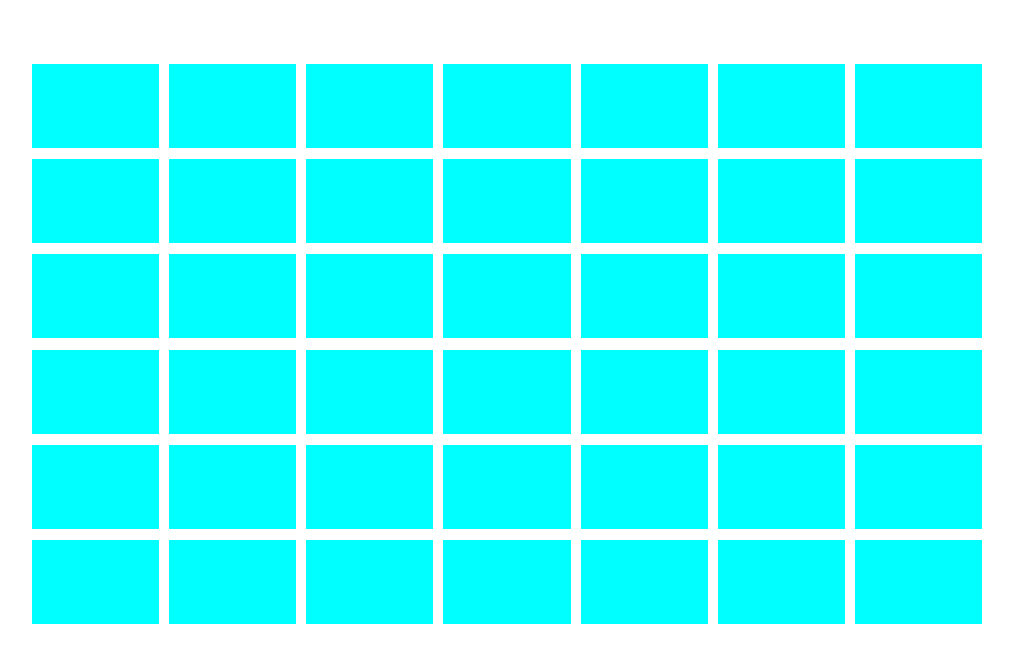
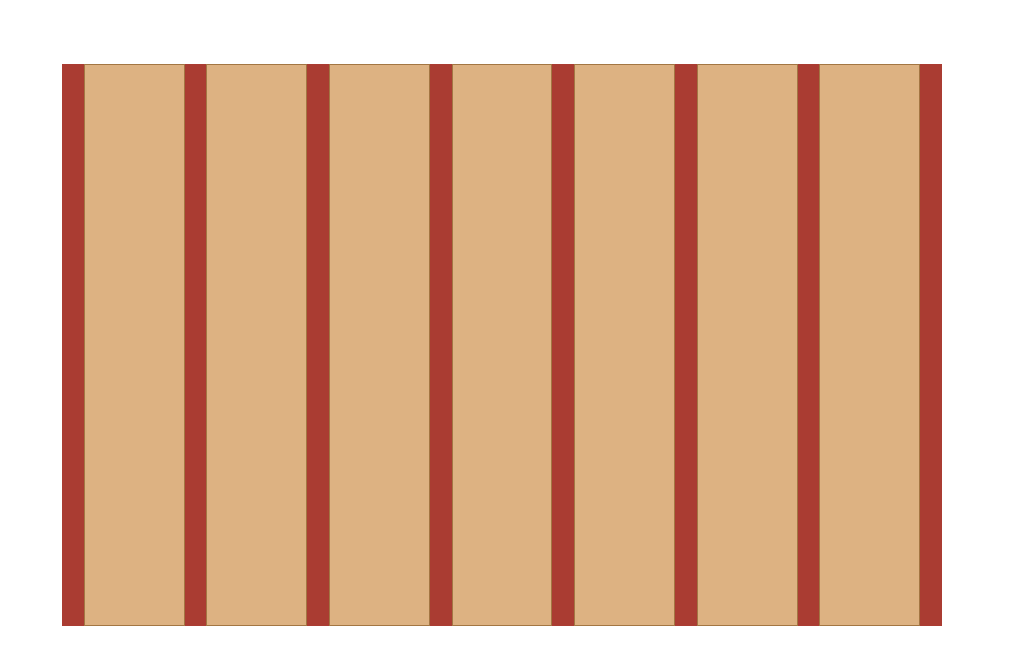
Before and after one commit to ZBejavu/4In-a-row-Solution, a React (Create React App) app in the folder game-app/: page / in a window 1280 px wide. Shown: the top 664 px of the page, without its empty margins (138-1151 px from the left). Built offline with nearby package versions, Linux system fonts and the light colour scheme.

Commit message:
player can win the game

```diff
--- a/game-app/src/App.css
+++ b/game-app/src/App.css
@@ -1,39 +1,31 @@
 .Board{
   display: flex;
-  align-items: center;
   justify-content: center;
-  width:75%;
+  height:80vh;
+  width:110vh;
   margin-top: 5%;
 }
 .Collumn{
-  margin-left: 10px;
+  border: 1px solid  rgb(163, 118, 67);
+  background-color: rgb(221, 178, 130);
   height:70vh;
-  align-items: center;
-  justify-content: space-between;
-  width: 15%;
+  justify-content: flex-start;
+  width: 100px;
   display: flex;
   flex-direction: column-reverse;
 }
+.Collumn2{
+  background-color:rgb(170, 60, 50);
+  height:70vh;
+  justify-content: flex-start;
+  width: 20px;
+  display: flex;
+  flex-direction: column-reverse;
+  border: 1px solid  rgb(170, 60, 50);
+}
 .Square{
-  background-color: aqua;
-  height: 15%;
-  width:100%;
-}
-.player1{
-  background: radial-gradient(circle at 100px 100px, brown, rgb(219, 118, 118));
-  display: block;
-  border-radius: 50%;
-  margin-left:10%;
-  height:100%;
-  width:80%;
-}
-.player2{
-  background: radial-gradient(circle at 100px 100px, rgb(54, 42, 165), rgb(85, 146, 196));
-  display: block;
-  height:100%;
-  margin-left:10%;
-  width:80%;
-  border-radius: 50%;
+  height: 16%;
+  margin-bottom: 4%;
 }
 
 .App{
@@ -41,3 +33,47 @@
   justify-content: center;
   width:100%;
 }
+
+
+.player1 {
+  width: 90%;
+  left:5%;
+  height: 100%;
+  border-radius: 50%;
+  position: relative;
+  background: radial-gradient(circle at 50% 120%, #81e8f6, #76deef 10%, #055194 80%, #062745 100%);
+}
+
+.player1:before {
+  content: "";
+  position: absolute;
+  top: 1%;
+  left: 5%;
+  width: 90%;
+  height: 100%;
+  border-radius: 50%;
+  background: radial-gradient(circle at 50% 0px, #ffffff, rgba(255, 255, 255, 0) 58%);
+  -webkit-filter: blur(5px);
+  z-index: 2;
+}
+
+.player2 {
+  width: 90%;
+  left:5%;
+  height: 100%;
+  border-radius: 50%;
+  position: relative;
+  background: radial-gradient(circle at 50% 120%, #ff8f8f, #ff8f8f 10%, #940505 80%, #450606 100%);
+}
+.player2:before {
+  content: "";
+  position: absolute;
+  top: 1%;
+  left: 5%;
+  width: 90%;
+  height: 90%;
+  border-radius: 50%;
+  background: radial-gradient(circle at 50% 0px, #ffffff, rgba(255, 255, 255, 0) 58%);
+  -webkit-filter: blur(5px);
+  z-index: 2;
+}
--- a/game-app/src/components/Board.js
+++ b/game-app/src/components/Board.js
@@ -1,22 +1,28 @@
 import React, {useState,useEffect} from 'react';
+import checkBoard from './checkBoard';
+
 function Board() {
-    const [board, setBoard] = useState();
-    const [turn, setTurn] = useState(1);
+    const [board, setBoard] = useState([[]]);
+    const [turn, setTurn] = useState(0);
+    const [winner, setWinner] = useState();
     useEffect(() => {
+        emptyBoard();
+    },[])
+
+    function emptyBoard(){
         const gameBoard = [];
         for(let i =0; i< 7; i++){
             gameBoard[i] = [];
             for(let j =0; j<6; j++){
                 gameBoard[i][j] = 0;
             }
-        }
-        console.log(gameBoard);
+        };
         setBoard(gameBoard);
-    },[])
+        setWinner(false);
+    }
 
     function insertTurn(i){
         const myIndex = board[i].findIndex(value => value===0);
-        console.log(myIndex);
         if(myIndex === -1){
             return;
         }
@@ -28,16 +34,30 @@ function Board() {
             newBoard[i][myIndex] = 2;
             setTurn(turn+1);
         }
-        console.log(newBoard);
         setBoard(newBoard);
     }
+    useEffect(() => {
+        if(board[0][0] !== undefined){
+            const myWinner = checkBoard(board);
+            console.log(myWinner);
+            if(myWinner){
+                setWinner(myWinner);
+                setTimeout(() => {
+                    emptyBoard();
+                }, 3000);
+            }
+        }
+    },[board])
   return (
+      <>
     <div className="Board">
                 {
             !board? null :
             board.map((collumn, i) => {
-                return <div
-                onClick={() => { insertTurn(i)}}
+                return <>
+                {i===0&& <div className="Collumn2" />}
+                <div
+                onClick={() => {if(winner){return;} insertTurn(i)}}
                 className="Collumn" id={`collumn${i}`}>
                     {
                         collumn.map((square, index) => {
@@ -51,10 +71,19 @@ function Board() {
                         })
                     }
                 </div>
+                <div className="Collumn2" />
+                </>
             })
         }
-    </div>
+            </div>
+        {
+            !winner?null:
+            <div>{`The winner is : player${winner}`}</div>
+        }
+        </>
+
   );
 }
 
+
 export default Board;
--- /dev/null
+++ b/game-app/src/components/checkBoard.js
@@ -0,0 +1,20 @@
+import checkRow from './checkRow';
+import checkDiagonal from './checkDiagonal';
+import checkColumn from './checkColumn';
+function checkBoard(gameBoard){
+    let winner;
+    winner = checkRow(gameBoard);
+    if(winner){
+        return winner;
+    }
+    winner = checkColumn(gameBoard);
+    if(winner){
+        return winner;
+    }
+    winner = checkDiagonal(gameBoard);
+    if(winner){
+        return winner;
+    }
+}
+
+export default checkBoard
--- /dev/null
+++ b/game-app/src/components/checkColumn.js
@@ -0,0 +1,18 @@
+function checkColumn(board){
+    let winner;
+    for (let j = 0; j < 7; j++) {
+        for (let i = 0; i < 3; i++) {
+         if (
+         board[j][i] !== 0 &&
+         board[j][i + 1] === board[j][i] &&
+         board[j][i] === board[j][i + 2] &&
+         board[j][i] === board[j][i + 3]
+         ) {
+         winner = board[j][i];
+         return winner;
+        }
+      }
+    }
+    return winner;
+}
+export default checkColumn;
--- /dev/null
+++ b/game-app/src/components/checkDiagonal.js
@@ -0,0 +1,33 @@
+function checkDiagonal(e) {
+    let winner;
+
+    for (let i = 0; i <= 3; i++){
+        for (let j = 5; j >= 0; j--) {
+            if (e[i][j] !== 0 &&
+                e[i][j] === e[i+1][j-1] &&
+                e[i][j] === e[i+2][j-2] &&
+                e[i][j] === e[i+3][j-3])
+            {
+                winner = e[i][j]
+                return winner;
+            }
+        }
+    }
+
+    for (let i = 0; i< 4; i++){
+        for(let j = 2; j> -1; j--){
+            if(
+                e[i][j] !== 0 &&
+                e[i][j] === e[i+1][j+1] &&
+                e[i][j] === e[i+2][j+2] &&
+                e[i][j] === e[i+3][j+3]
+            ){
+                winner = e[i][j];
+                return winner;
+            }
+        }
+    }
+    return winner;
+}
+
+export default checkDiagonal;
--- /dev/null
+++ b/game-app/src/components/checkRow.js
@@ -0,0 +1,20 @@
+function checkRow(gameBoard) {
+    let win = false;
+    for(let i = 0; i< 6; i++) {
+        for(let j = 0; j<4; j++) {
+            if(
+                gameBoard[j][i] !== 0 &&
+                gameBoard[j][i] === gameBoard[j+1][i] &&
+                gameBoard[j][i] === gameBoard[j+2][i] &&
+                gameBoard[j][i] === gameBoard[j+3][i]
+            )
+            {
+                win = gameBoard[j][i]
+                return win;
+            }
+        }
+    }
+    return win;
+}
+
+export default checkRow;
--- a/package.json
+++ b/package.json
@@ -1,5 +1,5 @@
 {
-  "name": "4In-a-row-TEMPLATE",
+  "name": "4in-a-row-template",
   "version": "1.0.0",
   "description": "Template for solving the 4 In A Row Challenge",
   "main": "index.js",
```
